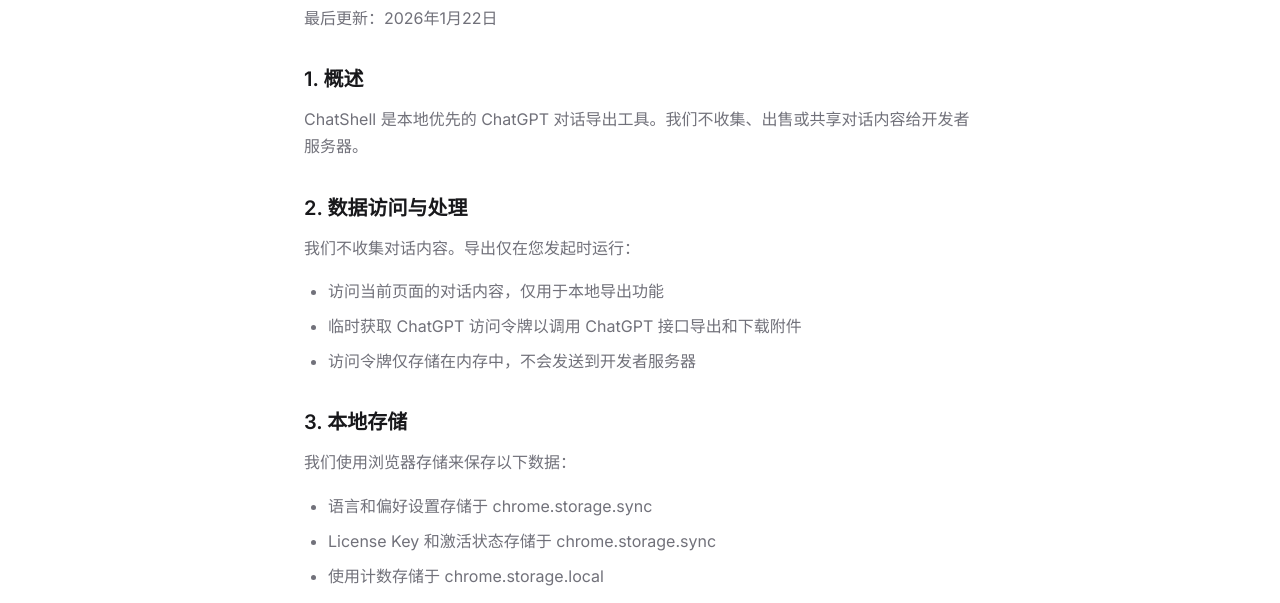
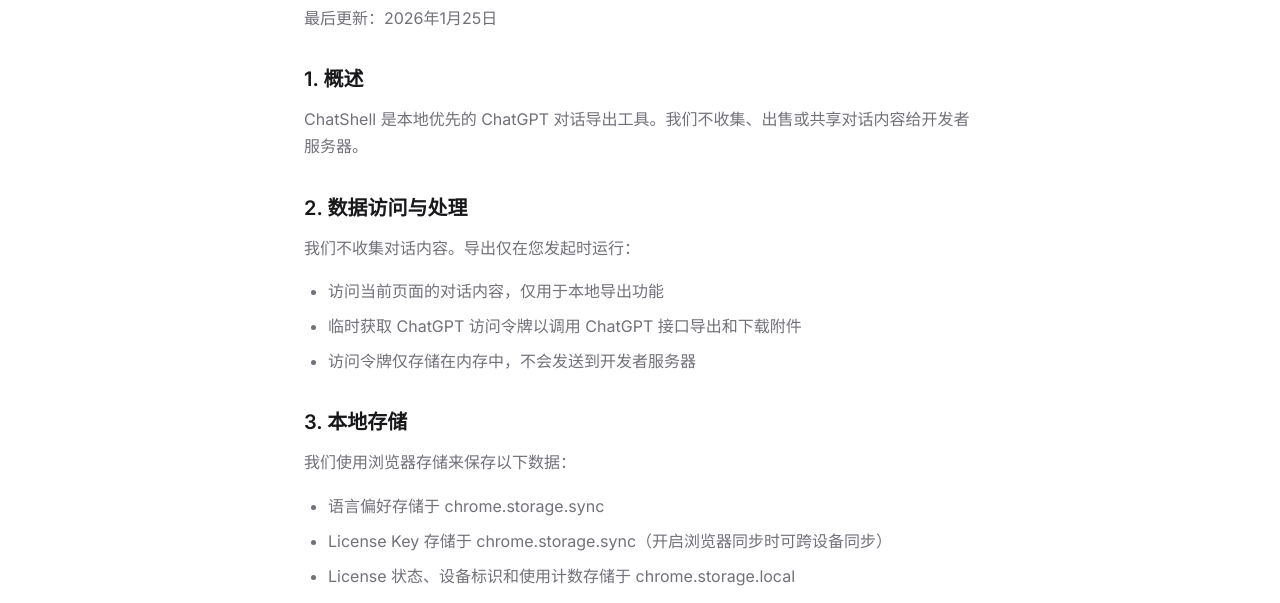
Before and after one commit to cf-jx/chatshell-landing, a plain HTML site: page privacy.html in a window 1280 px wide. Shown: the part 195-798 px from the top of the page. Drawn offline with Linux system fonts and the light colour scheme.

Commit message:
fix: align privacy copy and dates

```diff
--- a/privacy.html
+++ b/privacy.html
@@ -30,7 +30,7 @@
     <main>
         <section class="legal-content">
             <h1 data-i18n="privacy_title">Privacy Policy</h1>
-            <p class="legal-date" data-i18n="privacy_date">Last updated: January 22, 2026</p>
+            <p class="legal-date" data-i18n="privacy_date">Last updated: January 25, 2026</p>
 
             <h2 data-i18n="privacy_h1">1. Overview</h2>
             <p data-i18n="privacy_p1">ChatShell is a local-first ChatGPT export tool. We do not collect, sell, or share conversation content with developer servers.</p>
@@ -69,7 +69,7 @@
     <footer>
         <div class="footer-content">
             <div class="footer-left">
-                <span class="copyright">© 2025 ChatShell. All rights reserved.</span>
+                <span class="copyright">© 2026 ChatShell. All rights reserved.</span>
             </div>
             <div class="footer-links">
                 <a href="privacy.html" data-i18n="nav_privacy">Privacy Policy</a>
--- a/script.js
+++ b/script.js
@@ -62,7 +62,7 @@
         download_action: '前往 Chrome Web Store',
         // Legal pages
         privacy_title: '隐私政策',
-        privacy_date: '最后更新：2026年1月22日',
+        privacy_date: '最后更新：2026年1月25日',
         privacy_h1: '1. 概述',
         privacy_p1: 'ChatShell 是本地优先的 ChatGPT 对话导出工具。我们不收集、出售或共享对话内容给开发者服务器。',
         privacy_h2: '2. 数据访问与处理',
@@ -72,9 +72,9 @@
         privacy_li3: '访问令牌仅存储在内存中，不会发送到开发者服务器',
         privacy_h3: '3. 本地存储',
         privacy_p3: '我们使用浏览器存储来保存以下数据：',
-        privacy_li4: '语言和偏好设置存储于 chrome.storage.sync',
-        privacy_li5: 'License Key 和激活状态存储于 chrome.storage.sync',
-        privacy_li6: '使用计数存储于 chrome.storage.local',
+        privacy_li4: '语言偏好存储于 chrome.storage.sync',
+        privacy_li5: 'License Key 存储于 chrome.storage.sync（开启浏览器同步时可跨设备同步）',
+        privacy_li6: 'License 状态、设备标识和使用计数存储于 chrome.storage.local',
         privacy_p3b: '导出的文件不存储于本地存储，我们不存储您的对话内容。',
         privacy_h4: '4. 第三方服务',
         privacy_p4: '激活 License 时会将 License Key 和本地实例标识发送到 Cloudflare Workers，然后转发给 Creem 许可证服务，不发送对话内容。',
@@ -85,7 +85,7 @@
         privacy_h7: '7. 联系我们',
         privacy_p7: '联系邮箱：',
         terms_title: '服务条款',
-        terms_date: '最后更新：2026年1月22日',
+        terms_date: '最后更新：2026年1月25日',
         terms_h1: '1. 服务概述',
         terms_p1: 'ChatShell 是一款帮助用户导出 ChatGPT 对话的浏览器扩展。使用本服务即表示您同意以下条款。',
         terms_h2: '2. 使用许可',
@@ -120,7 +120,7 @@
         faq_4_q: '支持哪些导出格式？',
         faq_4_a: '单对话导出支持 PDF、Markdown、DOCX、JSON；批量导出支持 HTML、Markdown、DOCX、JSON。',
         faq_5_q: '订阅可以在多台设备上使用吗？',
-        faq_5_a: '可以。License Key 会通过浏览器同步，您可以在多台设备上使用同一个订阅。',
+        faq_5_a: '可以。如果你开启了浏览器同步（如 Chrome Sync），License Key 会跨设备同步并在每台设备上自动完成激活。',
         feedback_title: '问题反馈',
         feedback_desc: '遇到问题或有功能建议？欢迎随时联系我们。我们会认真阅读每一条反馈。',
         feedback_email_label: '联系邮箱：',
@@ -185,7 +185,7 @@
         download_action: 'Get on Chrome Web Store',
         // Legal pages
         privacy_title: 'Privacy Policy',
-        privacy_date: 'Last updated: January 22, 2026',
+        privacy_date: 'Last updated: January 25, 2026',
         privacy_h1: '1. Overview',
         privacy_p1: 'ChatShell is a local-first ChatGPT export tool. We do not collect, sell, or share conversation content with developer servers.',
         privacy_h2: '2. Data Access & Processing',
@@ -195,9 +195,9 @@
         privacy_li3: 'No analytics, tracking, or advertising tools.',
         privacy_h3: '3. Local Storage',
         privacy_p3: 'The extension uses browser storage to save:',
-        privacy_li4: 'User preferences (theme, timestamps, watermark, etc.)',
-        privacy_li5: 'License Key and license status (stored in chrome.storage.sync)',
-        privacy_li6: 'Usage counters (stored in chrome.storage.local, only for free plan limits)',
+        privacy_li4: 'Language preference (stored in chrome.storage.sync)',
+        privacy_li5: 'License Key (stored in chrome.storage.sync; syncs across devices if browser sync is enabled)',
+        privacy_li6: 'License status, instance ID, and usage counters (stored in chrome.storage.local)',
         privacy_p3b: 'We do not store your conversation content. This data stays on your device/browser.',
         privacy_h4: '4. Third-party Services',
         privacy_p4: 'When you activate a license, we send the license key and a local instance ID to Cloudflare Workers and Creem for validation. No conversation content is sent.',
@@ -208,7 +208,7 @@
         privacy_h7: '7. Contact Us',
         privacy_p7: 'If you have any privacy-related questions, please contact:',
         terms_title: 'Terms of Service',
-        terms_date: 'Last updated: January 22, 2026',
+        terms_date: 'Last updated: January 25, 2026',
         terms_h1: '1. Service Overview',
         terms_p1: 'ChatShell is a browser extension that allows users to export ChatGPT conversations. By using this service, you agree to these terms.',
         terms_h2: '2. License',
@@ -243,7 +243,7 @@
         faq_4_q: 'What export formats are supported?',
         faq_4_a: 'Single chat: PDF, Markdown, DOCX, JSON. Batch export: HTML, Markdown, DOCX, JSON.',
         faq_5_q: 'Can I use my subscription on multiple devices?',
-        faq_5_a: 'Yes. Your License Key syncs via browser, so you can use it across devices.',
+        faq_5_a: 'Yes. If browser sync is enabled, your License Key will sync across devices and ChatShell will activate it automatically on each device.',
         feedback_title: 'Feedback',
         feedback_desc: 'Have questions or suggestions? Feel free to contact us anytime.',
         feedback_email_label: 'Email us at:',
```
Also changed, not shown: index.html (+1 -1 lines), terms.html (+2 -2 lines).
